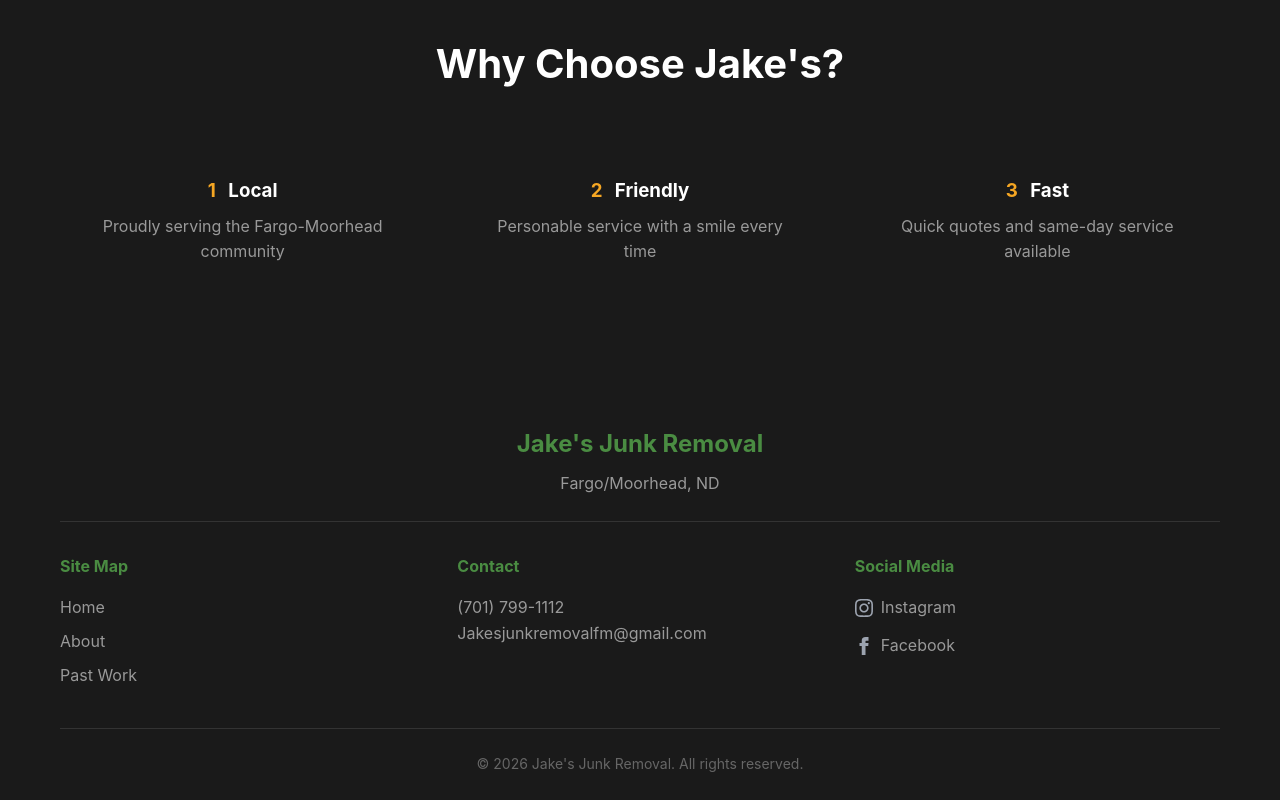
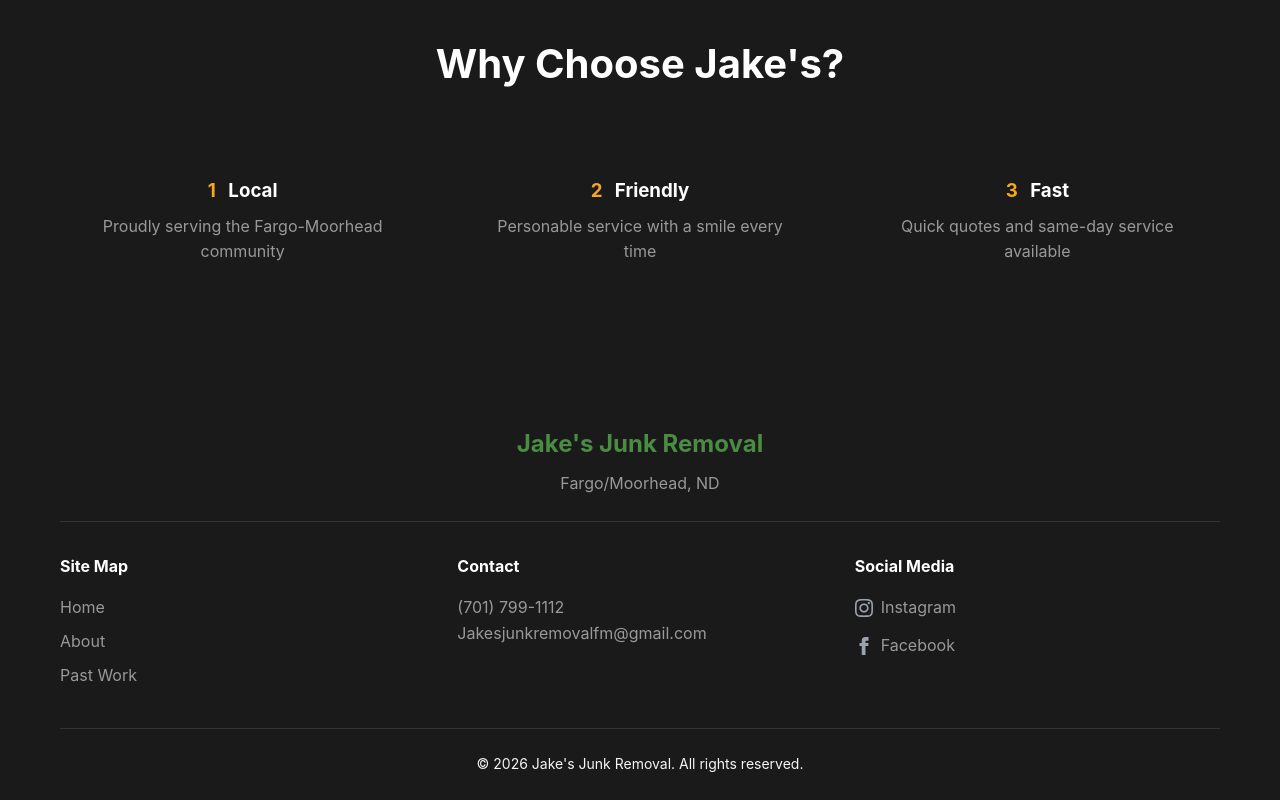
Before and after one commit to cody-elhard/jakes-junk-removal, a plain HTML site: page index.html in a window 1280 px wide. Shown: the part 2068-2868 px from the top of the page. Drawn offline with Linux system fonts and the light colour scheme.

Commit message:
fix contrast

```diff
--- a/styles.css
+++ b/styles.css
@@ -783,7 +783,7 @@ img {
 }
 
 .footer-content h4 {
-    color: var(--primary-light);
+    color: var(--white);
     margin-bottom: 1rem;
     font-size: 1rem;
 }
@@ -833,7 +833,7 @@ img {
     border-top: 1px solid var(--gray-dark);
     padding-top: 1.5rem;
     text-align: center;
-    color: var(--gray);
+    color: var(--light);
     font-size: 0.875rem;
 }
 
```
